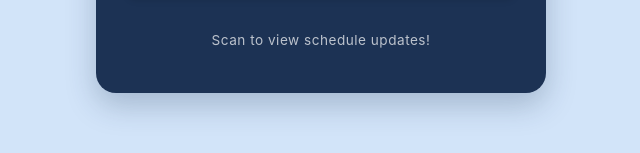
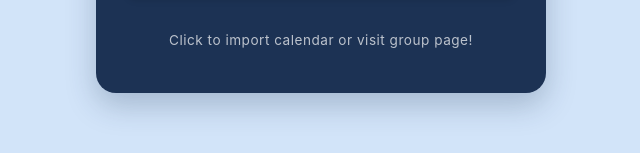
Before and after one commit to Reckless-Abrandon/Brandons_YAGroup.github.io, a plain HTML site: page index.html in a window 1280 px wide. Shown: the part 541-694 px from the top of the page, 319-959 px from the left. Drawn offline with Linux system fonts and the light colour scheme.

Commit message:
Update index.html

```diff
--- a/index.html
+++ b/index.html
@@ -110,7 +110,7 @@
         </div>
 
         <div class="footer">
-            Scan to view schedule updates!
+            Click to import calendar or visit group page!
         </div>
     </div>
 
```
